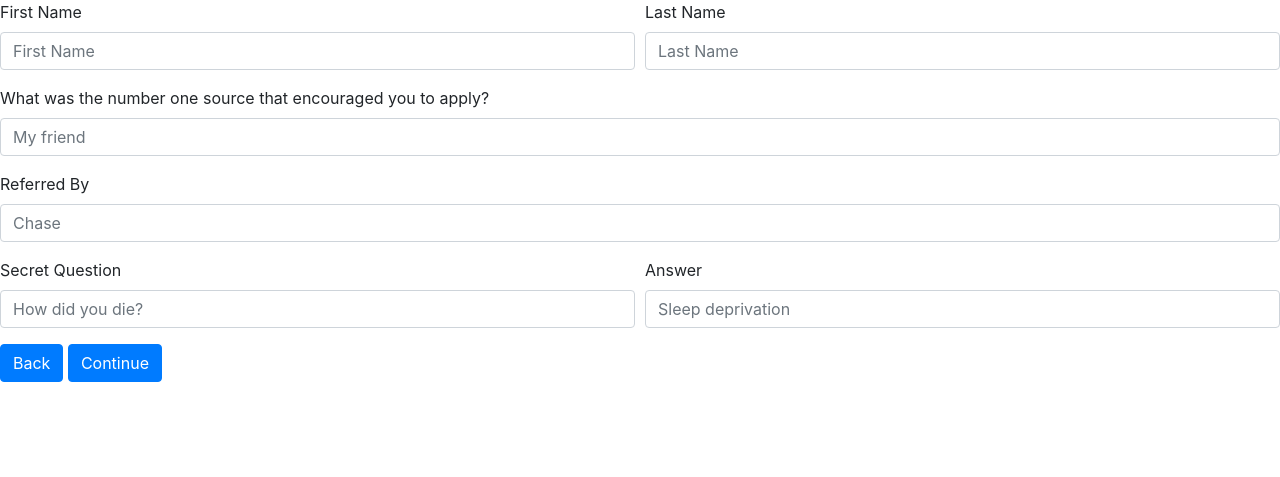
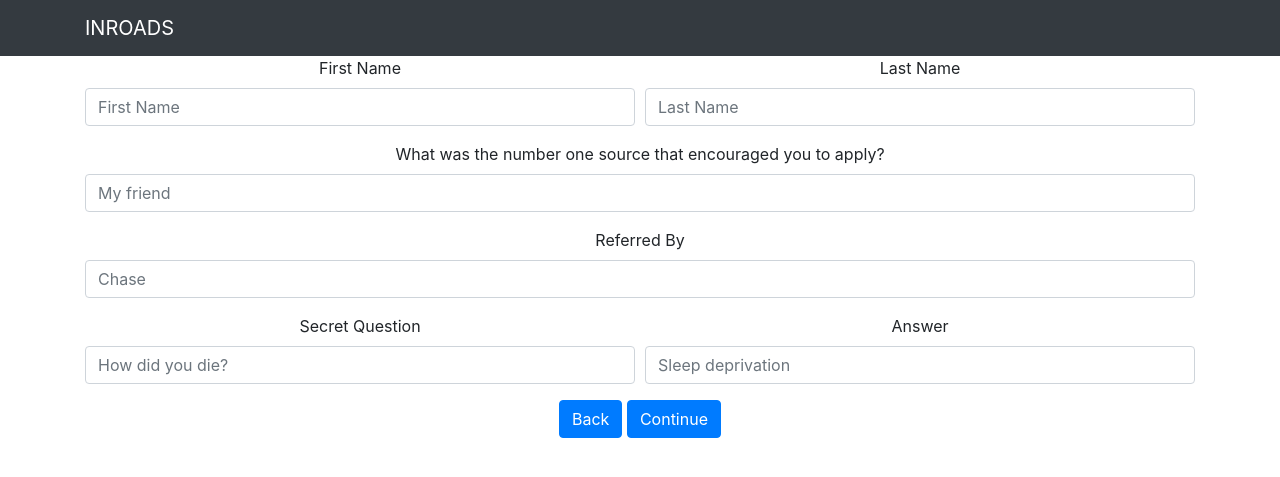
Before and after one commit to Columbus19/team-4, a Flask app: page /application-profile in a window 1280 px wide. Shown: the top 477 px of the page. Run offline with Flask 2, Linux system fonts and the light colour scheme; some libraries are stand-ins or nearby versions.

Commit message:
cleaned up templates and look

```diff
--- a/templates/application-profile.html
+++ b/templates/application-profile.html
@@ -1,6 +1,24 @@
 {% extends "base.html" %}
 {% block content %}
 
+
+<!-- Navigation -->
+  <nav class="navbar navbar-expand-lg navbar-dark bg-dark static-top">
+    <div class="container">
+      <a class="navbar-brand" href="#">INROADS</a>
+      <button class="navbar-toggler" type="button" data-toggle="collapse" data-target="#navbarResponsive" aria-controls="navbarResponsive" aria-expanded="false" aria-label="Toggle navigation">
+        <span class="navbar-toggler-icon"></span>
+      </button>
+      <div class="collapse navbar-collapse" id="navbarResponsive">
+      </div>
+    </div>
+  </nav>
+
+  <!-- Page Content -->
+  <div class="container">
+    <div class="row">
+      <div class="col-lg-12 text-center">
+        <ul class="list-unstyled">
           <form action="" method="POST">
 			  <div class="form-row">
 			    <div class="form-group col-md-6">
@@ -35,6 +53,9 @@
 			  <button type="submit" class="btn btn-primary">Back</button>
 			  <button type="submit" class="btn btn-primary">Continue</button>
 			</form>
-
+        </ul>
+      </div>
+    </div>
+  </div>
 
 {% endblock %}
--- a/templates/index.html
+++ b/templates/index.html
@@ -6,9 +6,7 @@
   <nav class="navbar navbar-expand-lg navbar-dark bg-dark static-top">
     <div class="container">
       <a class="navbar-brand" href="#">INROADS</a>
-      <button class="navbar-toggler" type="button" data-toggle="collapse" data-target="#navbarResponsive" aria-controls="navbarResponsive" aria-expanded="false" aria-label="Toggle navigation">
-        <span class="navbar-toggler-icon"></span>
-      </button>
+
       <div class="collapse navbar-collapse" id="navbarResponsive">
       </div>
     </div>
--- a/templates/login.html
+++ b/templates/login.html
@@ -20,7 +20,7 @@
         <input type="checkbox" class="form-check-input" id="exampleCheck1">
         <label class="form-check-label" for="exampleCheck1">Remember Me!</label>
       </div>
-      <button type="submit" class="btn btn-primary">{{ form.submit }}</button>
+      <button type="submit" class="btn btn-primary">Sign In</button>
     </form>
   </div>
   <div class="card-footer text-muted">
--- a/templates/registration.html
+++ b/templates/registration.html
@@ -29,7 +29,7 @@
         <input type="password" class="form-control" id="exampleInputPassword1" placeholder="Confirm Password">
       </div>
 
-      <button type="submit" class="btn btn-primary">{{ form.submit }}</button>
+      <button type="submit" class="btn btn-primary">Sign Up!</button>
     </form>
   </div>
   <div class="card-footer text-muted">
```
Also changed, not shown: templates/application-education.html (+22 -1 lines). Lines whose indentation alone changed are shown as unchanged.
